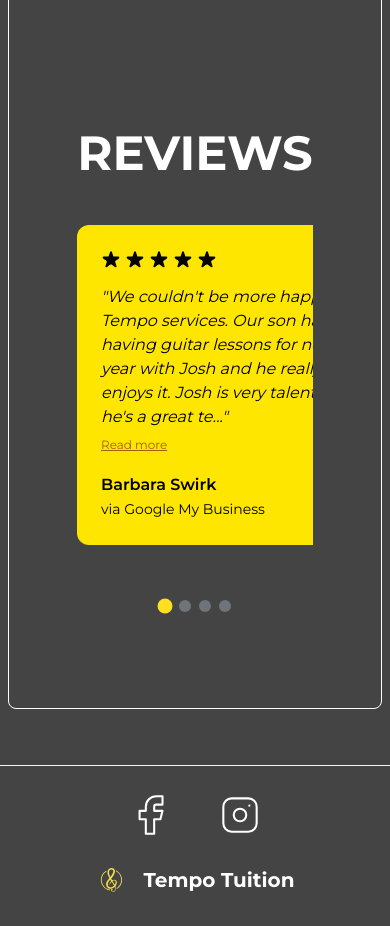
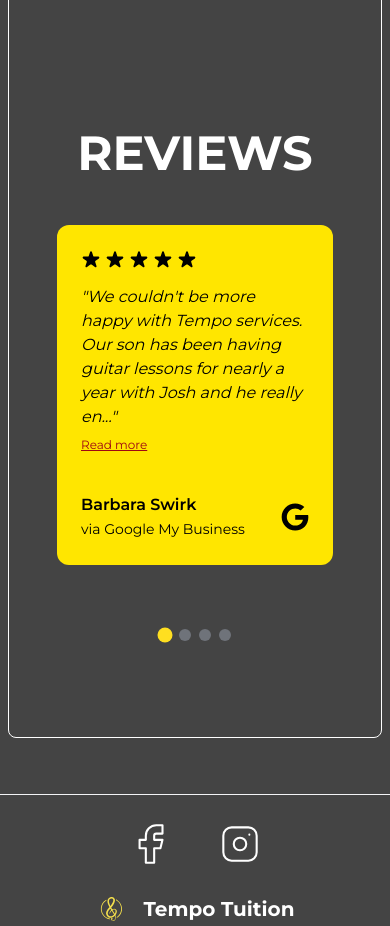
Before and after one commit to Jim247/tplatform, a Next.js app: page / in a window 390 px wide. Shown: the part 2440-3366 px from the top of the page. Built offline with nearby package versions, Linux system fonts and the light colour scheme.

Commit message:
feat: Update CHAR_LIMIT in Reviews component and adjust layout for improved responsiveness

```diff
--- a/src/components/Reviews.tsx
+++ b/src/components/Reviews.tsx
@@ -58,10 +58,10 @@ export default function Reviews({
     };
   }, []);
 
-  const CHAR_LIMIT = 180;
+  const CHAR_LIMIT = 130;
 
   return (
-    <div className="max-w-6xl mx-auto px-5" id={id}>
+    <div className="max-w-6xl mx-auto" id={id}>
       {/* Header */}
       {title && (
         <div className="text-center mb-12 text-white uppercase">
@@ -90,12 +90,11 @@ export default function Reviews({
             <div
               key={idx}
               className={`
-                flex-shrink-0 w-80
-                sm:w-auto sm:flex-1
+                flex-shrink-0 w-full sm:w-auto sm:flex-1
               `}
               style={{ scrollSnapAlign: "start" }}
             >
-              <div className="aspect-square flex flex-col p-6 rounded-xl review-cards text-black transition-transform duration-300 hover:scale-105 hover:shadow-lg w-full relative">
+              <div className="flex flex-col p-6 rounded-xl review-cards text-black transition-transform duration-300 sm:hover:scale-105 hover:shadow-lg w-full min-h-[340px] sm:min-h-[340px] md:min-h-[340px] relative overflow-hidden mb-8 lg:aspect-square">
 
                 {/* Review Title */}
                 {reviewTitle && (
@@ -123,7 +122,7 @@ export default function Reviews({
                     <p className="text italic">"{displayText}"</p>
                     {isLong && !isExpanded && (
                       <button
-                        className="text-xs text-yellow-700 underline mt-2 focus:outline-none"
+                        className="text-xs text-red-800 underline mt-2 focus:outline-none"
                         onClick={() => setExpandedIdx(idx)}
                       >
                         Read more
```
